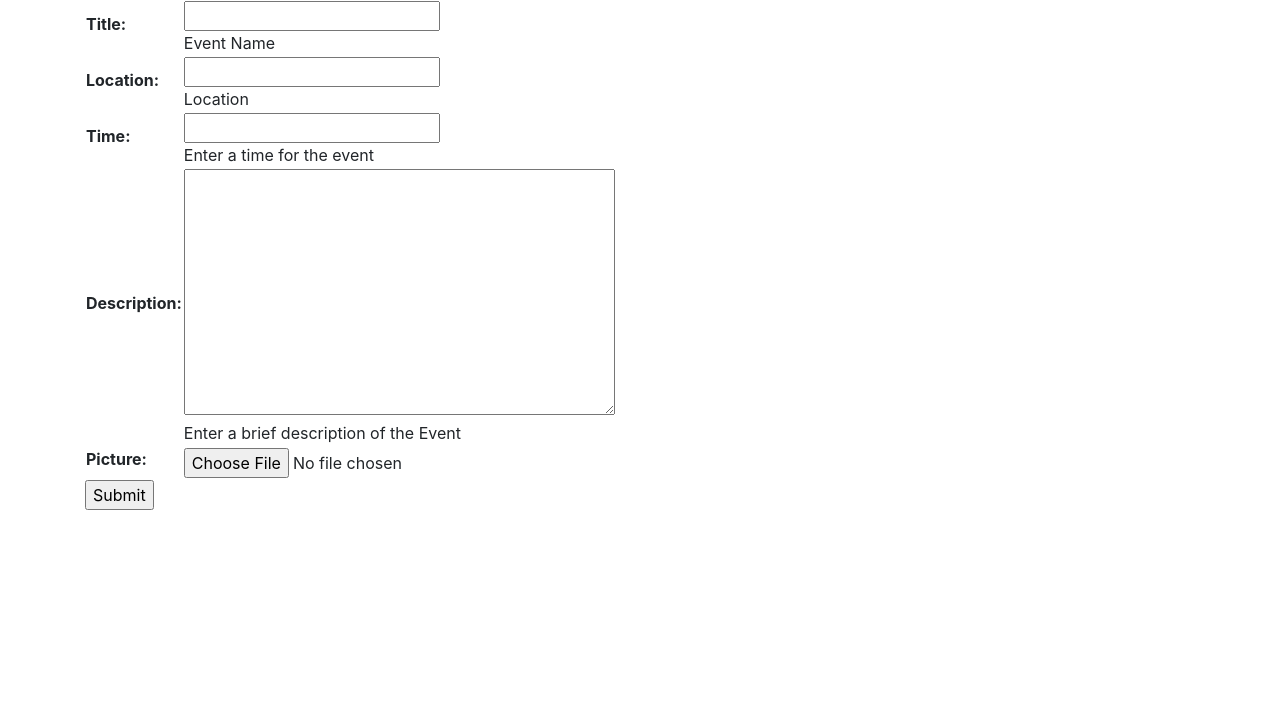
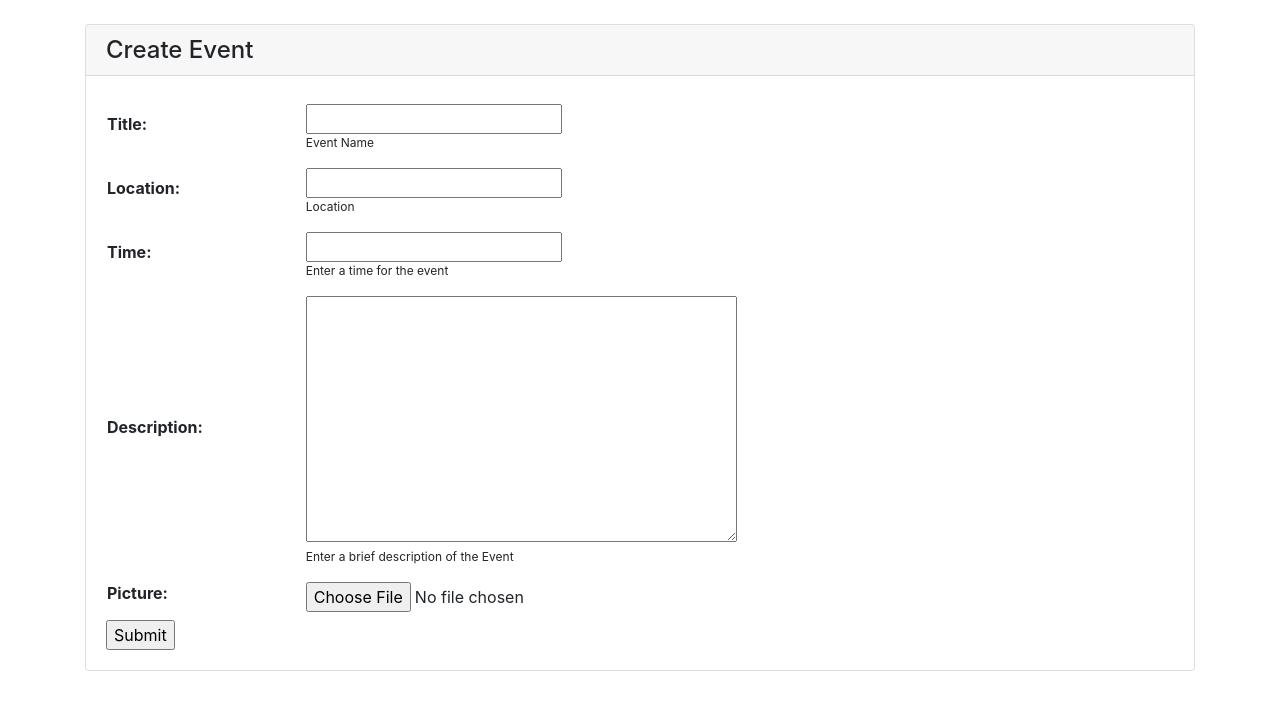
Before and after one commit to cfreshman/clippy, a Django app: a page that uses clippy/gather/templates/gather/event_form.html in a window 1280 px wide. Shown: the part 56-766 px from the top of the page. Run offline with Django 3.2, Linux system fonts and the light colour scheme; some libraries are stand-ins or nearby versions.

Commit message:
Forms look better now

```diff
--- a/clippy/gather/static/css/styles.css
+++ b/clippy/gather/static/css/styles.css
@@ -158,3 +158,15 @@
 .card-title:last-child {
 	margin-bottom: 0;
 }
+
+
+.pretty-form {
+	width: 100%;
+}
+.pretty-form td {
+	padding: .5rem;
+}
+.pretty-form .helptext {
+	font-size: .75rem;
+	float: left;
+}
--- a/clippy/gather/templates/gather/event_form.html
+++ b/clippy/gather/templates/gather/event_form.html
@@ -1,11 +1,16 @@
 {% extends "base_generic.html" %}
 
 {% block content %}
+<div class="event card spaced">
+    <h4 class="card-header">Create Event</h4>
+    <div class="card-body">
 		<form action="" method="post" enctype="multipart/form-data">
 		    {% csrf_token %}
-    <table>
+		    <table class="pretty-form">
 		    {{ form.as_table }}
 		    </table>
 		    <input type="submit" value="Submit" />
 		</form>
+	</div>
+</div>
 {% endblock %}
```
Also changed, not shown: clippy/gather/templates/gather/event_update_form.html (+6 -1 lines), clippy/gather/templates/gather/eventgroup_form.html (+6 -1 lines), clippy/gather/templates/gather/eventgroup_update_form.html (+6 -3 lines), clippy/db.sqlite3. Lines whose indentation alone changed are shown as unchanged.
